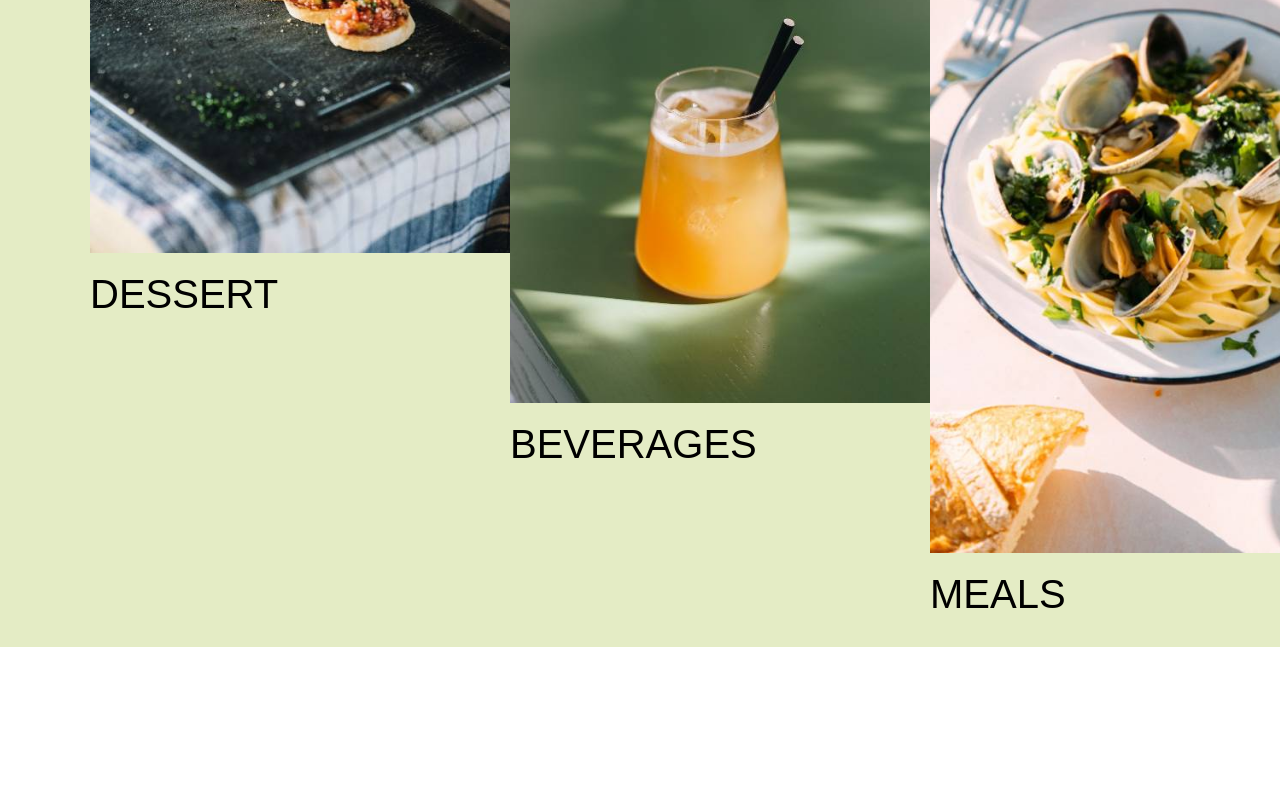
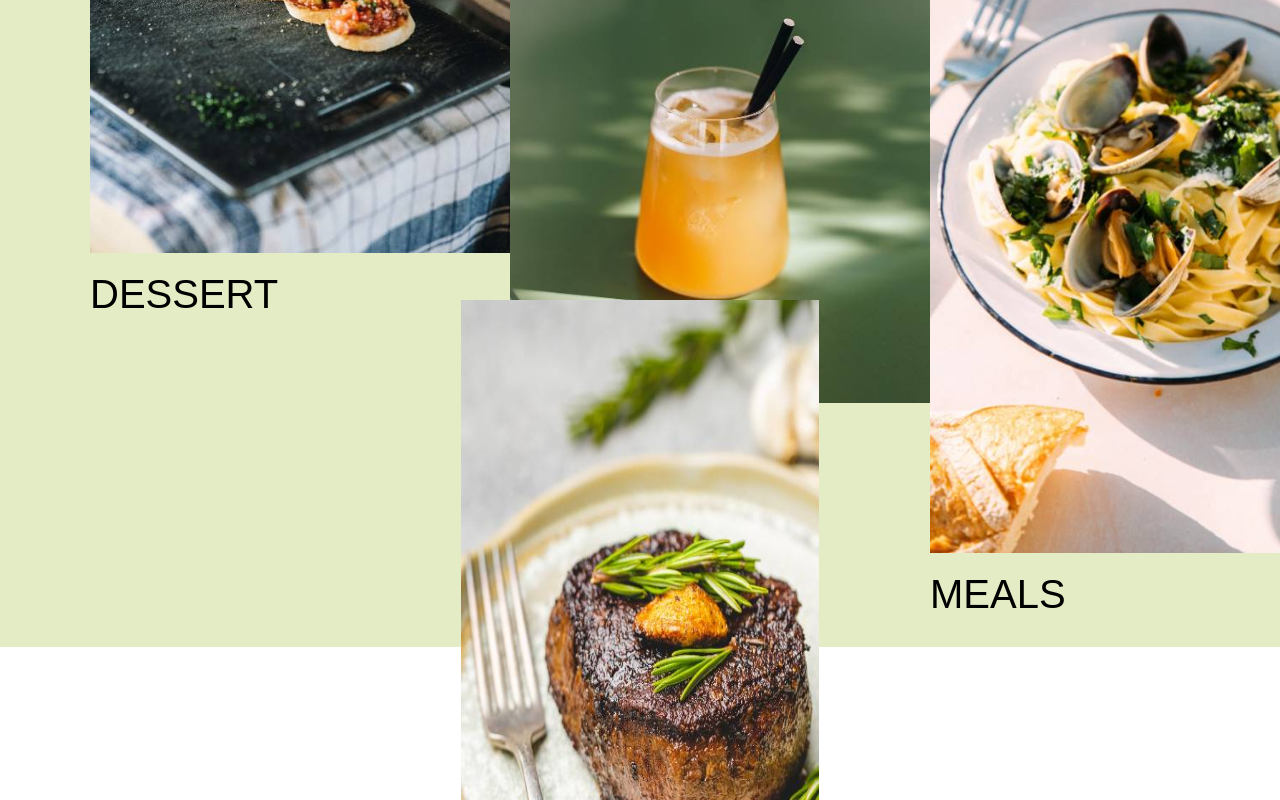
Before and after one commit to riya1604/OCTANET-JANUARY-TASK-01, a plain HTML site: page index.html in a window 1280 px wide. Shown: the part 2525-3325 px from the top of the page. Drawn offline with nearby package versions, Linux system fonts and the light colour scheme; a web font is replaced by a local one.

Commit message:
Update style.css

```diff
--- a/style.css
+++ b/style.css
@@ -330,7 +330,7 @@ nav{
 .center-4{
   position: absolute;
   right: 36%;
-  top: 510vh;
+  top: 2825px;
 
 }
 
```
